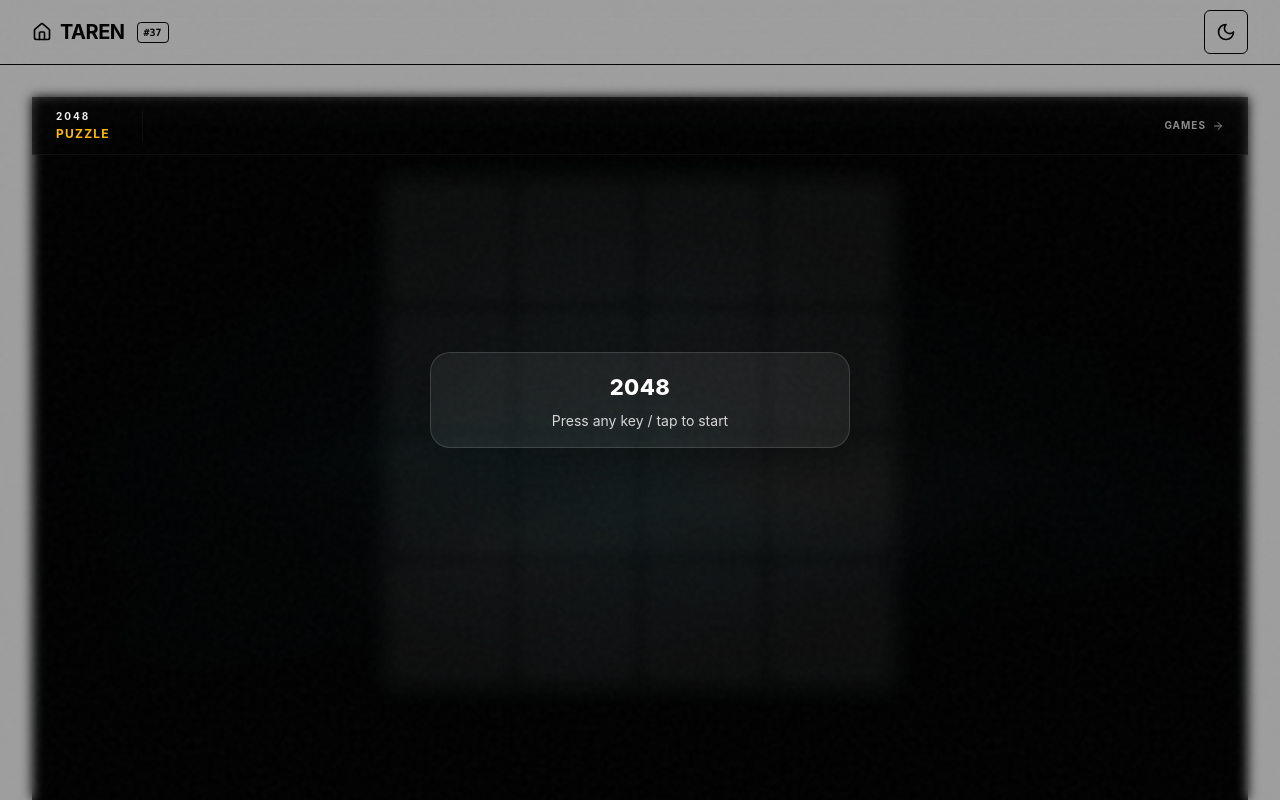
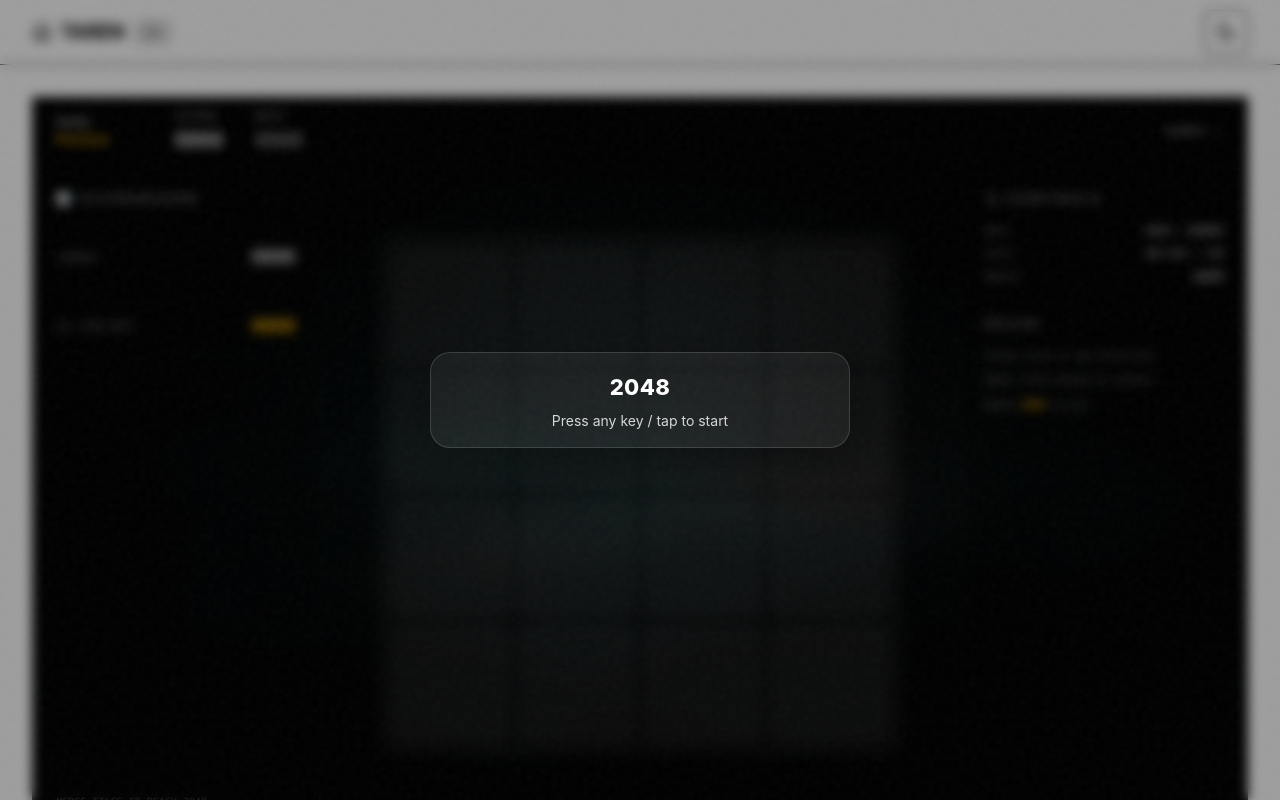
Before and after one commit to Jimmy7610/taren, a React (Vite) app: page /games/2048 in a window 1280 px wide. Shown: the top 800 px of the page. Built offline with nearby package versions, Linux system fonts and the light colour scheme.

Commit message:
Fix 2048 integration: restore shared shell/HUD/right panel + fix tile sizing (global #38)

```diff
--- a/src/constants/build.ts
+++ b/src/constants/build.ts
@@ -1 +1 @@
-export const BUILD_COUNTER = 37;
+export const BUILD_COUNTER = 38;
--- a/src/games/2048/App.tsx
+++ b/src/games/2048/App.tsx
@@ -1,5 +1,4 @@
 import React, { useEffect, useRef, useState, useCallback } from "react";
-import ReactDOM from "react-dom";
 
 import "./styles/base.css";
 import "./styles/tiles.css";
@@ -14,7 +13,12 @@ import { attachSwipe } from "./input/touch";
 import { has2048, isGameOver } from "./logic/status";
 import { loadBestScore, saveBestScore } from "./logic/storage";
 
-export default function App() {
+type Props = {
+    onScoreChange?: (score: number) => void;
+    onBestScoreChange?: (best: number) => void;
+};
+
+export default function App({ onScoreChange, onBestScoreChange }: Props) {
     const [hasStarted, setHasStarted] = useState(false);
     const [grid, setGrid] = useState<Grid4>(() => createEmptyGrid4());
     const [score, setScore] = useState(0);
@@ -44,6 +48,15 @@ export default function App() {
             document.body.classList.remove("taren-game-locked-scroll");
         };
     }, []);
+
+    // Sync score/best to parent shell
+    useEffect(() => {
+        onScoreChange?.(score);
+    }, [score, onScoreChange]);
+
+    useEffect(() => {
+        onBestScoreChange?.(bestScore);
+    }, [bestScore, onBestScoreChange]);
 
     const start = useCallback(() => {
         if (startedRef.current) return;
@@ -85,7 +98,6 @@ export default function App() {
         setGrid(prev => {
             const result = moveGrid(prev, dir);
             if (result.changed) {
-                // Clear previous animations
                 setLastMergePositions(result.mergedPositions);
 
                 // Movement feedback: directional nudge
@@ -103,13 +115,11 @@ export default function App() {
                 const spawnRes = spawnOneTile(result.grid);
                 setLastSpawnPos(spawnRes.pos);
 
-                // Detect Win (exactly once per session)
                 if (!hasWon && has2048(spawnRes.grid)) {
                     setHasWon(true);
                     setShowWinOverlay(true);
                 }
 
-                // Detect Game Over
                 if (isGameOver(spawnRes.grid)) {
                     setIsGameEnded(true);
                 }
@@ -183,30 +193,8 @@ export default function App() {
         };
     }, [start, handleMove, isGameEnded, showWinOverlay]);
 
-    // Portal: inject score blocks into the page header
-    const headerPortal = document.getElementById("t2048-header-scores");
-
     return (
         <div className="t2048-root" ref={rootRef}>
-            {/* Score/Best portal into page header */}
-            {headerPortal && ReactDOM.createPortal(
-                <>
-                    <div className="flex flex-col">
-                        <span className="text-[10px] font-bold text-[#8A8A8A] uppercase tracking-[0.2em] mb-0.5">Score</span>
-                        <span className="text-xl font-mono font-bold tabular-nums text-[#EDEDED]">
-                            {score.toString().padStart(4, '0')}
-                        </span>
-                    </div>
-                    <div className="flex flex-col">
-                        <span className="text-[10px] font-bold text-[#8A8A8A] uppercase tracking-[0.2em] mb-0.5">Best</span>
-                        <span className="text-xl font-mono font-bold tabular-nums text-[#8A8A8A]">
-                            {bestScore.toString().padStart(4, '0')}
-                        </span>
-                    </div>
-                </>,
-                headerPortal
-            )}
-
             {!hasStarted ? (
                 <StartScreen title="2048" subtitle="Press any key / tap to start" />
             ) : null}
--- a/src/games/2048/styles/tiles.css
+++ b/src/games/2048/styles/tiles.css
@@ -1,4 +1,4 @@
-/* TAREN 2048 - tiles (Build #2) */
+/* TAREN 2048 - tiles (Build #6) */
 
 .t2048-board {
     width: 100%;
@@ -8,6 +8,7 @@
     box-sizing: border-box;
     display: grid;
     grid-template-columns: repeat(4, 1fr);
+    grid-template-rows: repeat(4, 1fr);
     gap: 10px;
     border: 1px solid rgba(255, 255, 255, 0.10);
     background: rgba(255, 255, 255, 0.04);
@@ -16,12 +17,15 @@
 }
 
 .t2048-cell {
+    aspect-ratio: 1 / 1;
     border-radius: 14px;
     background: rgba(255, 255, 255, 0.04);
     border: 1px solid rgba(255, 255, 255, 0.06);
     display: flex;
     align-items: center;
     justify-content: center;
+    position: relative;
+    overflow: hidden;
 }
 
 .t2048-tile {
@@ -37,4 +41,5 @@
     background: rgba(255, 255, 255, 0.10);
     border: 1px solid rgba(255, 255, 255, 0.12);
     box-shadow: 0 10px 24px rgba(0, 0, 0, 0.22);
+    box-sizing: border-box;
 }
--- a/src/pages/Game2048Page.tsx
+++ b/src/pages/Game2048Page.tsx
@@ -1,16 +1,20 @@
-import React, { useEffect } from 'react';
+import React, { useEffect, useState } from 'react';
 import { Link } from 'react-router-dom';
-import { ArrowLeft, RefreshCcw } from 'lucide-react';
+import { ArrowLeft, Settings2 } from 'lucide-react';
 import { strings } from '../constants/strings';
 import hero2048 from '../games/2048/assets/images/hero.png';
 import Game2048 from '../games/2048/App';
 
 /**
- * Page shell for 2048, mirrors SnakeGame.tsx layout:
- * full-viewport, dark bg, top header with score blocks, back link.
- * Game state (score/best/restart) is lifted here and passed down.
+ * Page shell for 2048 — mirrors SnakeGame.tsx layout exactly:
+ * full-viewport, cinematic bg, header bar with score blocks,
+ * 3-column main with left scoreboard + center game + right controls panel,
+ * mobile footer.
  */
 export const Game2048Page: React.FC = () => {
+    const [score, setScore] = useState(0);
+    const [bestScore, setBestScore] = useState(0);
+
     useEffect(() => {
         document.title = '2048 | TAREN – Minimalist Puzzle Experiment';
 
@@ -48,7 +52,7 @@ export const Game2048Page: React.FC = () => {
                 <div className="absolute inset-0 bg-gradient-to-r from-black/40 via-transparent to-black/40" />
             </div>
 
-            {/* Header / HUD – matches Snake pattern */}
+            {/* Header / HUD – mirrors Snake exactly */}
             <header className="flex items-center justify-between px-6 py-3 border-b border-white/5 bg-black/40 backdrop-blur-xl z-50">
                 <div className="flex items-center gap-8">
                     <div className="flex flex-col">
@@ -56,8 +60,18 @@ export const Game2048Page: React.FC = () => {
                         <span className="text-xs font-bold uppercase tracking-widest text-amber-400">Puzzle</span>
                     </div>
                     <div className="h-8 w-px bg-white/5" />
-                    {/* Score and Best are rendered by Game2048 via portal callback */}
-                    <div id="t2048-header-scores" className="flex items-center gap-8" />
+                    <div className="flex flex-col">
+                        <span className="text-[10px] font-bold text-[#8A8A8A] uppercase tracking-[0.2em] mb-0.5">Score</span>
+                        <span className="text-xl font-mono font-bold tabular-nums text-[#EDEDED]">
+                            {score.toString().padStart(4, '0')}
+                        </span>
+                    </div>
+                    <div className="flex flex-col">
+                        <span className="text-[10px] font-bold text-[#8A8A8A] uppercase tracking-[0.2em] mb-0.5">Best</span>
+                        <span className="text-xl font-mono font-bold tabular-nums text-[#8A8A8A]">
+                            {bestScore.toString().padStart(4, '0')}
+                        </span>
+                    </div>
                 </div>
 
                 <div className="flex items-center gap-6">
@@ -72,10 +86,78 @@ export const Game2048Page: React.FC = () => {
                 </div>
             </header>
 
-            {/* Main Content */}
-            <main className="flex-1 relative flex items-start justify-center overflow-hidden z-10">
-                <Game2048 />
+            {/* Main Content Areas – 3-column like Snake */}
+            <main className="flex-1 flex overflow-hidden relative">
+                {/* LEFT: Scoreboard (mirrors Snake's highscore sidebar) */}
+                <aside className="hidden lg:flex w-72 flex-col border-r border-white/5 bg-black/20 p-6 overflow-hidden">
+                    <h3 className="text-xs font-bold text-[#8A8A8A] uppercase tracking-[0.3em] mb-6 flex items-center gap-2">
+                        📊 Scoreboard
+                    </h3>
+                    <div className="space-y-4">
+                        <div className="flex items-center justify-between py-3 border-b border-white/5">
+                            <span className="text-[10px] font-mono text-[#8A8A8A] uppercase">Current</span>
+                            <span className="text-lg font-mono font-bold tabular-nums text-[#EDEDED]">
+                                {score.toString().padStart(4, '0')}
+                            </span>
+                        </div>
+                        <div className="flex items-center justify-between py-3 border-b border-white/5">
+                            <span className="text-[10px] font-mono text-[#8A8A8A] uppercase">All-time Best</span>
+                            <span className="text-lg font-mono font-bold tabular-nums text-amber-400">
+                                {bestScore.toString().padStart(4, '0')}
+                            </span>
+                        </div>
+                    </div>
+                    <div className="mt-auto pt-6">
+                        <p className="text-[10px] font-mono text-[#666666] italic uppercase">Merge tiles to reach 2048...</p>
+                    </div>
+                </aside>
+
+                {/* CENTER: Game area */}
+                <div className="flex-1 relative flex items-center justify-center p-0 lg:p-4 overflow-hidden">
+                    <div className="w-full h-full flex items-center justify-center relative">
+                        <Game2048 onScoreChange={setScore} onBestScoreChange={setBestScore} />
+                    </div>
+                </div>
+
+                {/* RIGHT: Controls / Info – mirrors Snake exactly */}
+                <aside className="hidden xl:flex w-72 flex-col border-l border-white/5 bg-black/20 p-6">
+                    <div className="mb-8">
+                        <h3 className="text-xs font-bold text-[#8A8A8A] uppercase tracking-[0.3em] mb-4 flex items-center gap-2">
+                            <Settings2 className="h-3.5 w-3.5" /> Controls
+                        </h3>
+                        <div className="space-y-2">
+                            <div className="flex items-center justify-between text-[10px] text-[#8A8A8A] font-mono italic">
+                                <span>Move</span>
+                                <span className="font-bold text-[#B8B8B8]">WASD / ARROWS</span>
+                            </div>
+                            <div className="flex items-center justify-between text-[10px] text-[#8A8A8A] font-mono italic">
+                                <span>Start</span>
+                                <span className="font-bold text-[#B8B8B8]">ANY KEY / TAP</span>
+                            </div>
+                            <div className="flex items-center justify-between text-[10px] text-[#8A8A8A] font-mono italic">
+                                <span>Mobile</span>
+                                <span className="font-bold text-[#EDEDED]">SWIPE</span>
+                            </div>
+                        </div>
+                    </div>
+
+                    <div className="mb-8">
+                        <h3 className="text-xs font-bold text-[#8A8A8A] uppercase tracking-[0.3em] mb-4">Rules</h3>
+                        <div className="space-y-2 text-[10px] text-[#8A8A8A] font-mono italic leading-relaxed">
+                            <p>Slide tiles in any direction.</p>
+                            <p>Equal tiles merge on contact.</p>
+                            <p>Reach <span className="text-amber-400 font-bold">2048</span> to win.</p>
+                        </div>
+                    </div>
+                </aside>
             </main>
+
+            {/* Mobile Footer – mirrors Snake */}
+            <div className="lg:hidden h-12 border-t border-white/5 bg-black/40 flex items-center justify-center gap-4 text-[10px] font-mono italic text-[#666666]">
+                <span>Score: {score}</span>
+                <div className="h-3 w-px bg-white/5" />
+                <span>Best: {bestScore}</span>
+            </div>
         </div>
     );
 };
```
